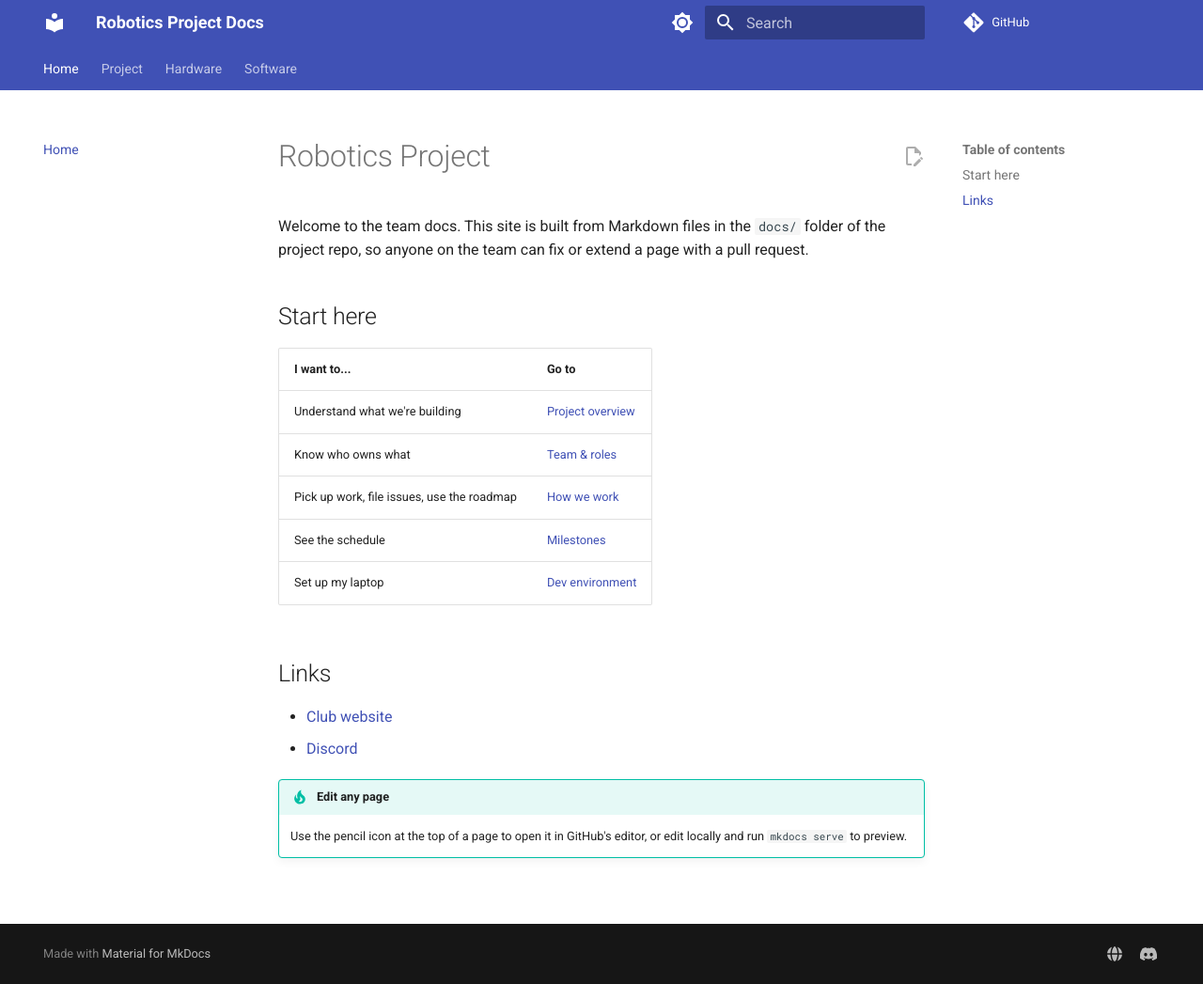
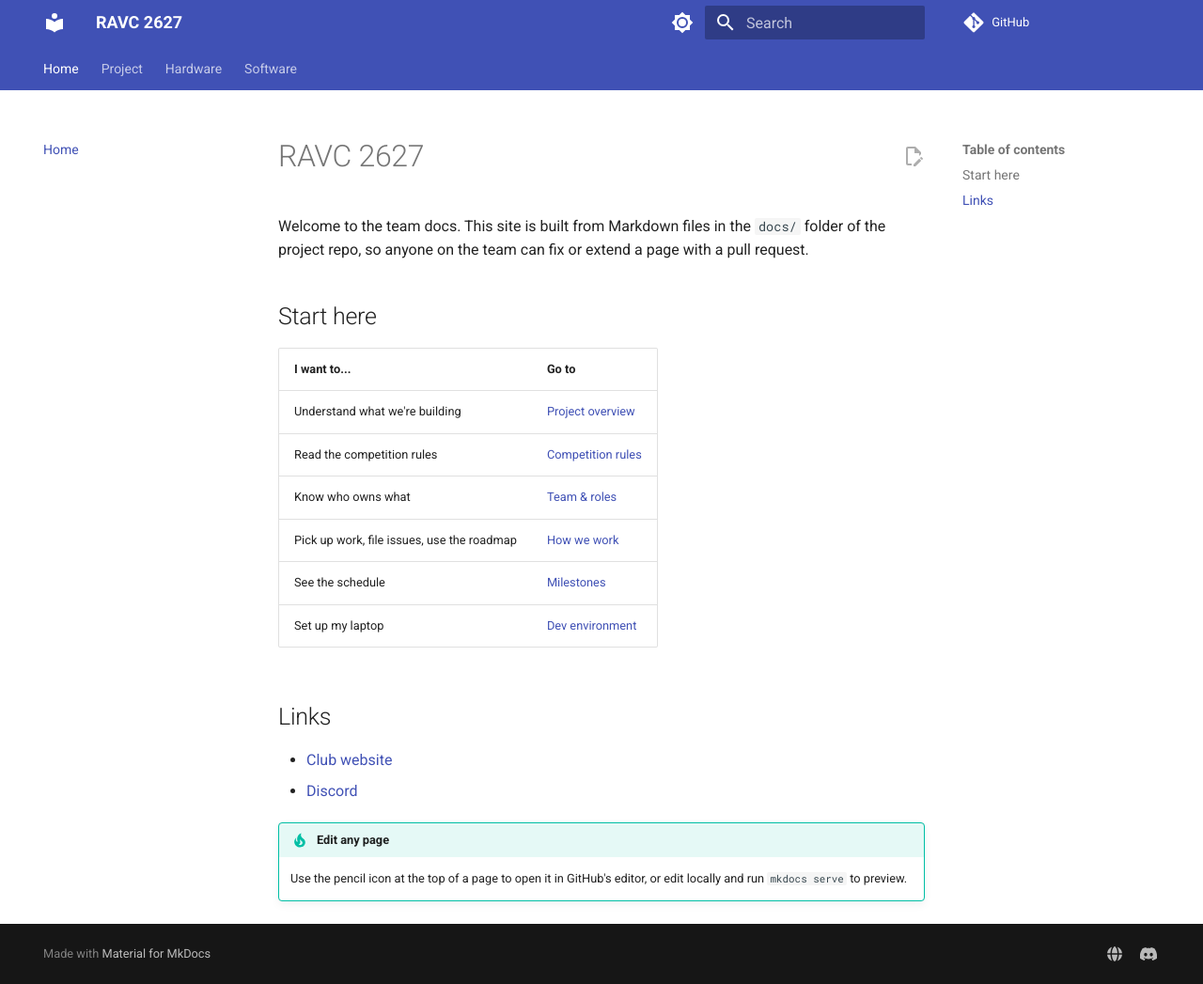
Before and after one commit to ARC-GMU/ravc-2627, an MkDocs documentation site: the page built from docs/index.md, in a window 1280 px wide and 1047 px high. Shown: the whole window at 94% size. Built offline with MkDocs 1.6.1 and Material for MkDocs 9.7.7, drawn with Linux system fonts in a browser that asks for light colours; comment, search, counter and statistics services are not loaded.

Commit message:
Rename site to RAVC 2627 and add competition rules page

```diff
--- a/README.md
+++ b/README.md
@@ -1,4 +1,4 @@
-# Robotics Project
+# RAVC 2627
 
 Team docs (MkDocs Material, published to GitHub Pages) plus issue/PR templates for planning in GitHub Projects.
 
--- a/docs/index.md
+++ b/docs/index.md
@@ -1,4 +1,4 @@
-# Robotics Project
+# RAVC 2627
 
 Welcome to the team docs. This site is built from Markdown files in the `docs/` folder of the project repo, so anyone on the team can fix or extend a page with a pull request.
 
@@ -7,6 +7,7 @@ Welcome to the team docs. This site is built from Markdown files in the `docs/`
 | I want to... | Go to |
 |---|---|
 | Understand what we're building | [Project overview](project/overview.md) |
+| Read the competition rules | [Competition rules](project/rules.md) |
 | Know who owns what | [Team & roles](project/team.md) |
 | Pick up work, file issues, use the roadmap | [How we work](project/workflow.md) |
 | See the schedule | [Milestones](project/milestones.md) |
--- a/mkdocs.yml
+++ b/mkdocs.yml
@@ -1,5 +1,5 @@
-site_name: Robotics Project Docs
-site_description: Engineering docs for the robotics team
+site_name: RAVC 2627
+site_description: Engineering docs for RAVC 2627
 site_url: https://arc-gmu.github.io/ravc-2627/
 repo_url: https://github.com/ARC-GMU/ravc-2627
 edit_uri: edit/main/docs/
@@ -54,6 +54,7 @@ nav:
   - Home: index.md
   - Project:
       - Overview: project/overview.md
+      - Competition rules: project/rules.md
       - Team & roles: project/team.md
       - How we work: project/workflow.md
       - Milestones: project/milestones.md
```
Also changed, not shown: docs/project/rules.md (added, +9 -0 lines), 1 other file.
